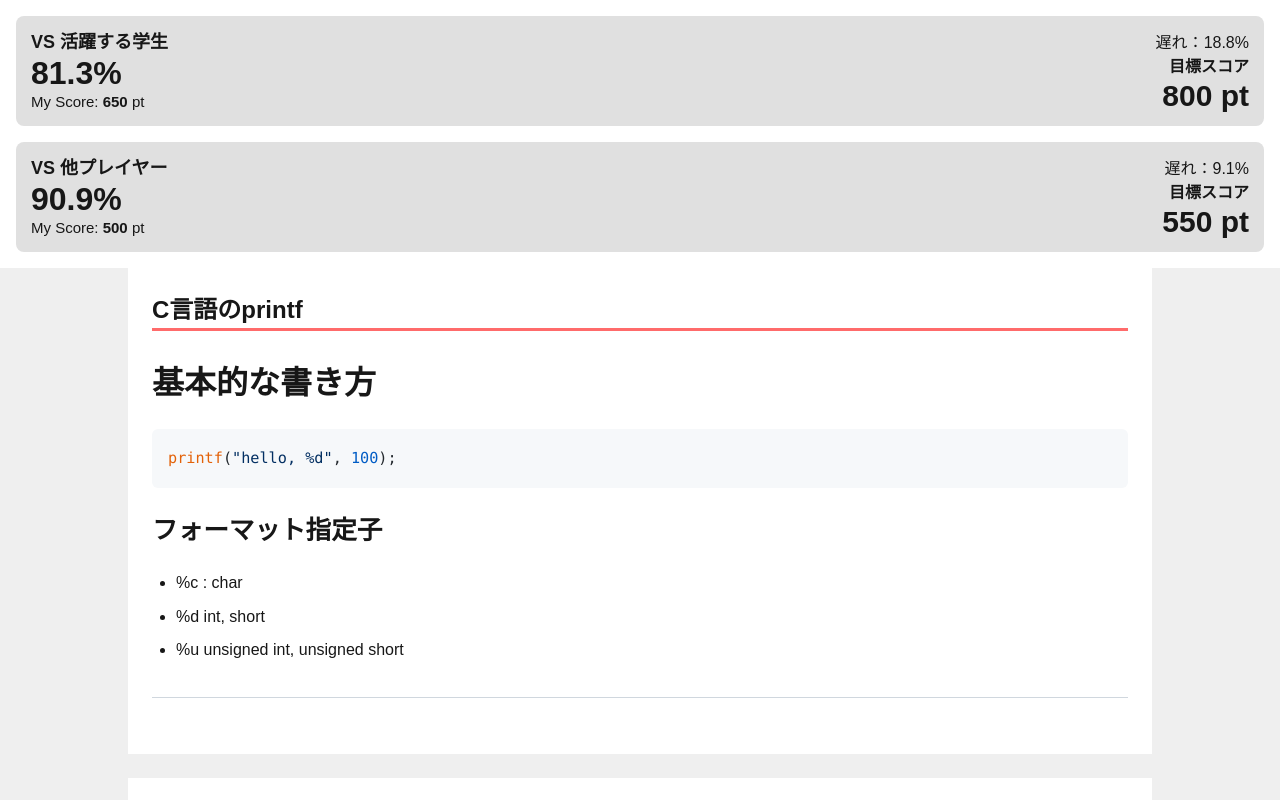
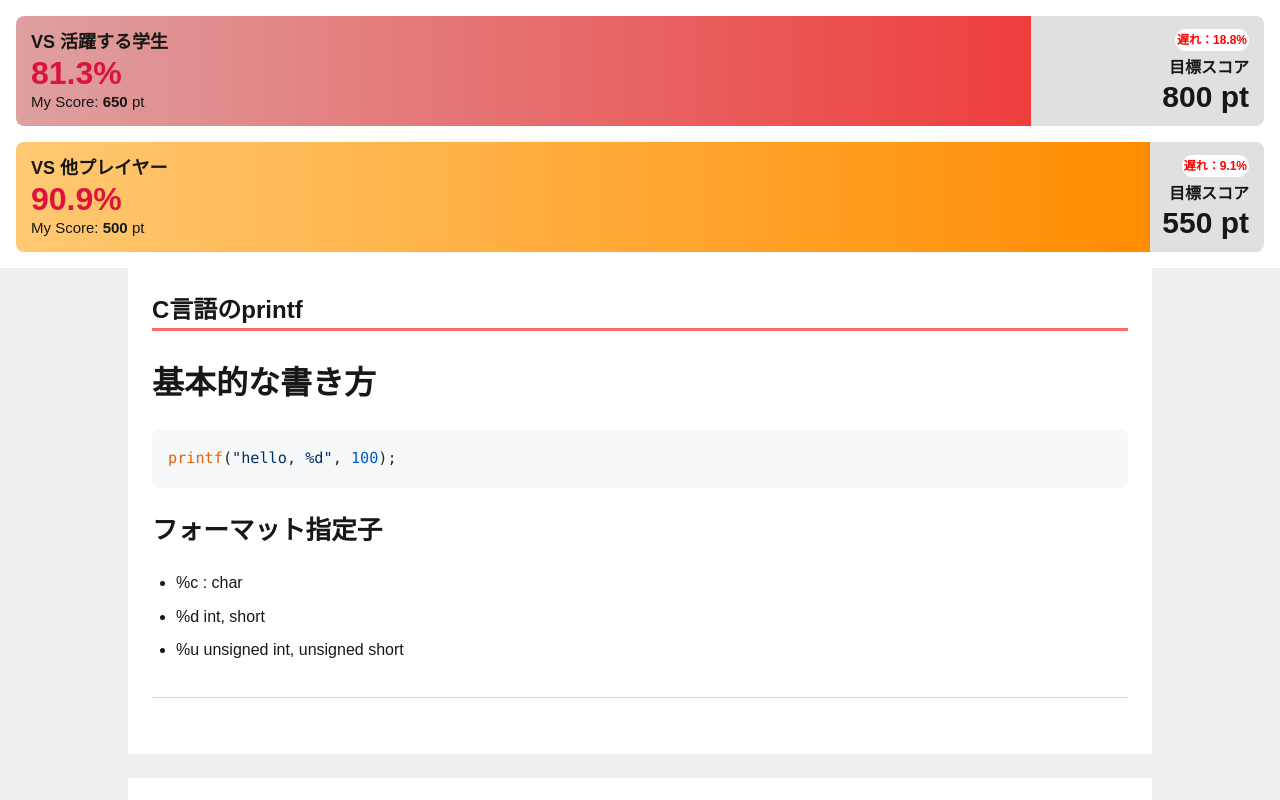
Before and after one commit to KinuGra/2511-egret-front, a Next.js app: page / in a window 1280 px wide. Shown: the top 800 px of the page. Built offline with nearby package versions, Linux system fonts and the light colour scheme.

Commit message:
add: (#20)比較バーのレイアウトのグラデーションのスタイル作成

```diff
--- a/src/app/profile/components/EngineerComparisonProgress.module.css
+++ b/src/app/profile/components/EngineerComparisonProgress.module.css
@@ -57,6 +57,7 @@
   font-size: 2rem;
   font-weight: 700;
   line-height: 1.1;
+  color: crimson;
 }
 
 .myScore {
@@ -75,6 +76,16 @@
   z-index: 10;
 }
 
+.delayBadge {
+  font-size: 12px;
+  font-weight: 700;
+  color: red;
+  background-color: white;
+  border-radius: 100px;
+  padding: 2px;
+  margin-bottom: 5px;
+}
+
 .targetLabel {
   font-size: 16px;
   font-weight: bold;
@@ -85,3 +96,11 @@
   font-weight: 700;
   line-height: 1.1;
 }
+
+.colorRed {
+  background: linear-gradient(to right, #dea0a0, #ef3d3d);
+}
+
+.colorOrange {
+  background: linear-gradient(to right, #ffc973, #ff8c00);
+}
--- a/src/app/profile/components/EngineerComparisonProgress.tsx
+++ b/src/app/profile/components/EngineerComparisonProgress.tsx
@@ -27,16 +27,17 @@ export default function EngineerComparisonProgress({ comparison }) {
 
           {/* テキストオーバーレイ */}
           <div className={styles.textOverlay}>
+            {/* 左側のテキスト */}
             <div className={styles.leftInfo}>
               <div className={styles.title}>{comparison.title}</div>
-              <div className={`${styles.percentage} ${colorClass}`}>
-                {progressBarWidth}%
-              </div>
+              <div className={styles.percentage}>{progressBarWidth}%</div>
               <div className={styles.myScore}>
                 My Score:{" "}
                 <span className="font-bold">{comparison.myScore}</span> pt
               </div>
             </div>
+
+            {/* 右側のテキスト */}
             <div className={styles.rightInfo}>
               <div className={`${styles.delayBadge} ${styles.colorClass}`}>
                 遅れ：{delayPercentage}%
```
